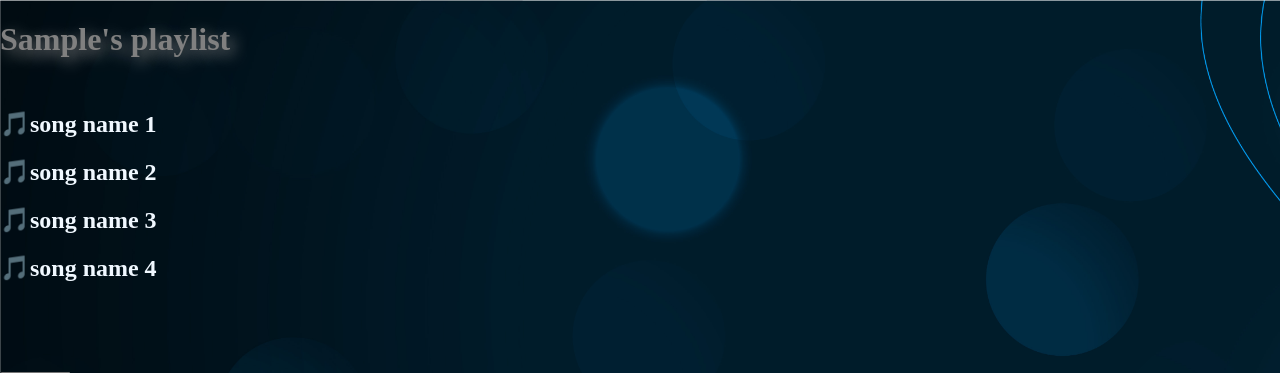
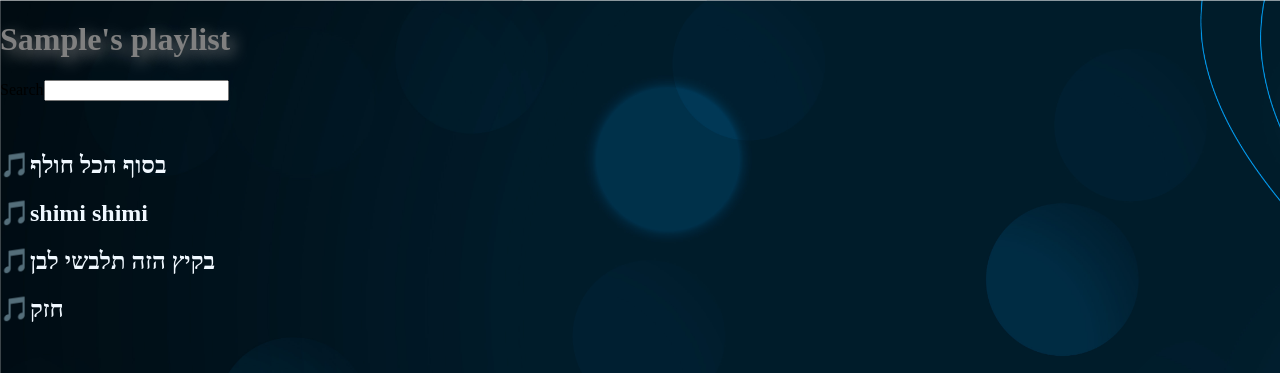
Before and after one commit to batyashitrit/playList, a React (Create React App) app: page / in a window 1280 px wide. Both pictures are taken after typing "Sample", "Sample" into the empty fields and a click on the button "get in". Shown: the top 373 px of the page. Built offline with nearby package versions, Linux system fonts and the light colour scheme; no server answers.

Commit message:
add plyr

```diff
--- a/package.json
+++ b/package.json
@@ -6,6 +6,7 @@
     "@testing-library/jest-dom": "^5.16.4",
     "@testing-library/react": "^13.2.0",
     "@testing-library/user-event": "^13.5.0",
+    "plyr-react": "^5.0.2",
     "react": "^18.1.0",
     "react-dom": "^18.1.0",
     "react-router-dom": "^6.3.0",
--- a/src/App.css
+++ b/src/App.css
@@ -77,3 +77,14 @@ color: aliceblue;
   height: 50px;
   width: 200px;
 }
+
+
+.plyr{
+  width: 150px;
+  height: 150px;
+  /* display: flex;
+  justify-content: center;
+  align-items: center; */
+  position: relative;
+  left: 500px;
+}
--- a/src/Layout.js
+++ b/src/Layout.js
@@ -1,22 +1,43 @@
 import List from "./component/List";
 import SongCard from "./component/SongCard";
 import SongRow from "./component/SongRow";
-import { useState } from "react";
+import { useEffect, useState } from "react";
 import { songList } from "./options";
 import { DeleteSong } from "./component/DeleteSong";
 import { AddSong } from "./component/AdSong";
 import background from "./pic2.jpg";
 import Header from "./component/Header";
+import Search from "./component/Search";
 
 export default function Layout(props) {
   const [isClick, setIsClick] = useState(0);
   const [name, setName] = useState("");
   const [songList1, setSongList1] = useState(songList);
+  const [id, setId] = useState(songList.id)
+  const [externalList, setExternalList] = useState("")
+
+
+  const options = {
+    method: 'GET',
+    headers: {
+      'X-RapidAPI-Key': '3e6c1b205amsha8baa994aa99fcbp1e2507jsn6231381c4ded',
+      'X-RapidAPI-Host': 'simple-youtube-search.p.rapidapi.com'
+    }
+  };
+  useEffect(()=>{
+  fetch('https://simple-youtube-search.p.rapidapi.com/search?query=never%2Bgonna%2Bgive%2Byou%2Bup&safesearch=false', options)
+  .then(response => response.json())
+  .then(response => setExternalList(response))
+  .catch(err => console.error(err))},[]);
+
+  // const filterd=externalList.filter(v=>v.title.includes(search))
 
   return (
     <>
+    {/* <div>{externalList.filter(v=>v.title.includes(search))}</div> */}
       {/* <img src={background} className="background" /> */}
       <Header username={props.username}></Header>
+      <Search externalList = {externalList} ></Search>
       <List
         setN={setName}
         name={name}
@@ -24,6 +45,8 @@ export default function Layout(props) {
         song={songList.song}
         setClick={setIsClick}
         click={isClick}
+        setId={setId}
+        id = {id}
       />
 
       <AddSong list={songList1} setList={setSongList1}></AddSong>
@@ -35,6 +58,8 @@ export default function Layout(props) {
           setClick={props.setIsClick}
           list={songList1}
           songname={name}
+          id={id}
+
         ></SongCard>
       ) : (
         <div></div>
--- a/src/component/List.js
+++ b/src/component/List.js
@@ -1,20 +1,25 @@
 import SongRow from "./SongRow";
 // import SongCard from "./SongCard";
 import { useState } from "react";
+import SongCard from "./SongCard";
+
 
 export default function List(props) {
   return (
     <div className="list">
       {/* <h1>Song List</h1> */}
+      {console.log(props)}
       {props.list.map((v) => (
-        <SongRow key={v.song}>
+        <SongRow id={v.id} key={v.song}>
           <h2
             key={v.song}
             onClick={(e) => {
               props.name == e.target.outerText && props.setClick(!props.click);
               props.setN(e.target.outerText);
+              props.setId(v.id)
             }}
-          >
+            >
+            {console.log(props.id)}
             🎵{v.song}
           </h2>
         </SongRow>
--- /dev/null
+++ b/src/component/Search.js
@@ -0,0 +1,15 @@
+import React from 'react'
+import { useState } from 'react'
+
+
+export default function Search(props) {
+    const [filterdList, setFiltered]=useState([])
+
+  return (
+    <div>Search
+    <input type="search" onChange={(e)=>{setFiltered(props.externalList.results.filter((v)=>v.title.includes(e.target.value)))}}>
+        {console.log(filterdList)}
+       </input>
+    </div>
+  )
+}
--- a/src/component/SongCard.js
+++ b/src/component/SongCard.js
@@ -1,14 +1,35 @@
 import songCard from "./songCard.png";
+import Plyr from "plyr-react"
+import "plyr-react/plyr.css"
+import { useState } from "react";
+
+
+// const player = new Plyr('#player', {
+//   /* options */
+// });
+
 
 export default function SongCard(props) {
+  console.log(props.id)
+  const plyrProps = {
+    type: 'video',
+    sources: [
+      {
+        src: props.id,
+        provider: 'youtube',
+      },
+    ],
+  };
   return (
     <div>
-      <img className="cardImg" src={songCard} />
+      {console.log(props)}
+      <Plyr className="plyr" source = {plyrProps}></Plyr>
+      {/* <img className="cardImg" src={songCard} />
       <div className="songCard">
         <h3>Now playing</h3>
 
-        <h4>{props.songname}</h4>
-      </div>
+        <h4>{props.songname}</h4> */}
+      {/* </div> */}
     </div>
   );
 }
--- a/src/component/SongRow.js
+++ b/src/component/SongRow.js
@@ -1,4 +1,5 @@
 // import List from "./List";
 export default function SongRow(props) {
-  return <>{props.children}</>;
+  console.log(props)
+  return <div >{props.children}</div>;
 }
--- a/src/options.js
+++ b/src/options.js
@@ -1,6 +1,6 @@
 export const songList = [
-  { song: "song name 1" },
-  { song: "song name 2" },
-  { song: "song name 3" },
-  { song: "song name 4" },
+  { song: "בסוף הכל חולף", id: "2D5DnahF3JI" },
+  { song: "shimi shimi", id: "NGLxoKOvzu4" },
+  { song: "בקיץ הזה תלבשי לבן", id: "7NgK4heG4NQ"},
+  { song: "חזק", id: "2st1nVWscPI"},
 ];
```
Also changed, not shown: 1 other file (tests, documents, lock files or other folders).
